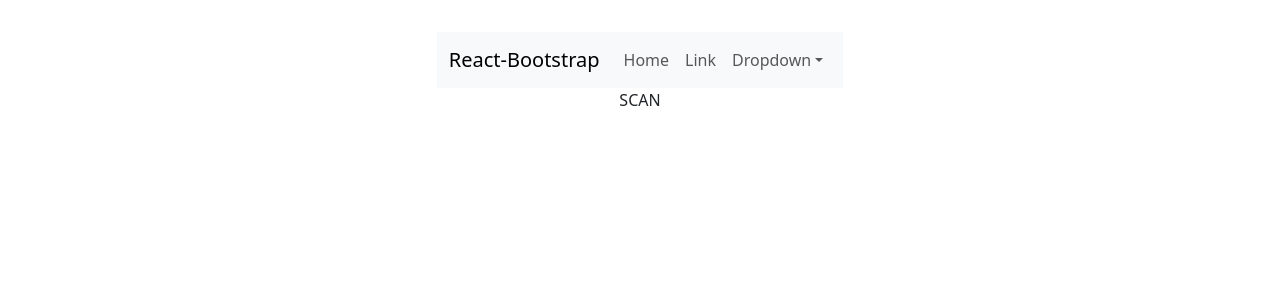
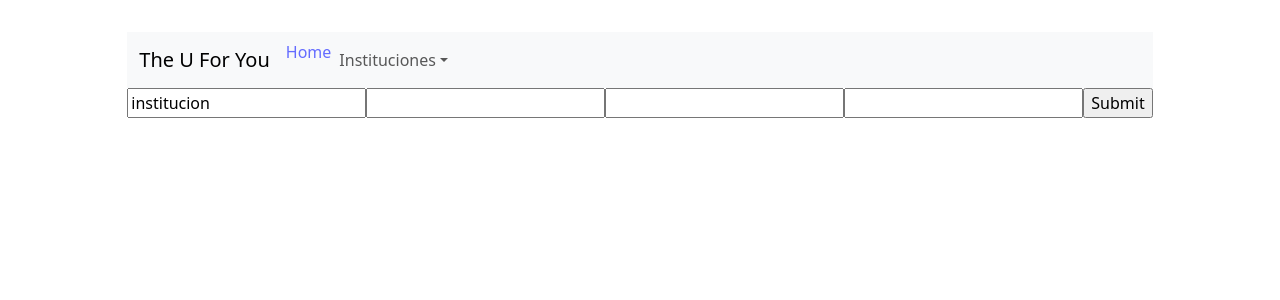
Before and after one commit to theuforyou/event-scanner, a React (Vite) app: page /Institucion/Test in a window 1280 px wide. Shown: the top 300 px of the page. Built offline with nearby package versions, Linux system fonts and the light colour scheme.

Commit message:
Se integra esqueleto de formulario

```diff
--- a/package.json
+++ b/package.json
@@ -14,6 +14,7 @@
     "react": "^18.2.0",
     "react-bootstrap": "^2.10.1",
     "react-dom": "^18.2.0",
+    "react-hook-form": "^7.51.0",
     "react-router-dom": "^6.22.2"
   },
   "devDependencies": {
--- a/src/components/NavMenu/index.tsx
+++ b/src/components/NavMenu/index.tsx
@@ -2,34 +2,27 @@ import Container from 'react-bootstrap/Container';
 import Nav from 'react-bootstrap/Nav';
 import Navbar from 'react-bootstrap/Navbar';
 import NavDropdown from 'react-bootstrap/NavDropdown';
+import { NavLink } from 'react-router-dom'; // Only import NavLink here
 
-const NavMenu=() => {
-
+const NavMenu = () => {
   return (
     <Navbar expand="lg" className="bg-body-tertiary">
       <Container>
-          <Navbar.Brand href="#home">React-Bootstrap</Navbar.Brand>
+        <Navbar.Brand href="/">The U For You</Navbar.Brand>
         <Navbar.Toggle aria-controls="basic-navbar-nav" />
         <Navbar.Collapse id="basic-navbar-nav">
           <Nav className="me-auto">
-              <Nav.Link href="#home">Home</Nav.Link>
-              <Nav.Link href="#link">Link</Nav.Link>
-              <NavDropdown title="Dropdown" id="basic-nav-dropdown">
-                <NavDropdown.Item href="#action/3.1">Action</NavDropdown.Item>
-                <NavDropdown.Item href="#action/3.2">
-                  Another action
-                </NavDropdown.Item>
-                <NavDropdown.Item href="#action/3.3">Something</NavDropdown.Item>
-                <NavDropdown.Divider />
-                <NavDropdown.Item href="#action/3.4">
-                  Separated link
-                </NavDropdown.Item>
+            <NavLink to="/">Home</NavLink>
+            <NavDropdown title="Instituciones" id="basic-nav-dropdown">
+              <NavDropdown.Item href="/institucion/1">Institucion 1</NavDropdown.Item>
+              <NavDropdown.Item href="/institucion/2">Institucion 2</NavDropdown.Item>
+              <NavDropdown.Item href="/institucion/3">Institucion 3</NavDropdown.Item>
             </NavDropdown>
           </Nav>
         </Navbar.Collapse>
       </Container>
     </Navbar>
-
   );
 };
+
 export default NavMenu;
--- a/src/components/NavMenu/navbar.module.css
+++ /dev/null
@@ -1,6 +0,0 @@
-.container{
-    display: flex;
-    flex-direction: row;
-    align-content: space-between;
-    align-content: center;
-}
--- a/src/main.tsx
+++ b/src/main.tsx
@@ -1,5 +1,8 @@
 import React from 'react'
 import ReactDOM from 'react-dom/client'
+import 'bootstrap/dist/css/bootstrap.css';
+// Put any other imports below so that CSS from your
+// components takes precedence over default styles.
 import App from './App.tsx'
 import './index.css'
 
--- a/src/pages/Institucion/index.tsx
+++ b/src/pages/Institucion/index.tsx
@@ -1,16 +1,37 @@
-import { useParams } from 'react-router-dom';
 import NavMenu from '../../components/NavMenu';
+import { useForm } from 'react-hook-form';
 
-
+interface FormData {
+  institucion: string;
+  scan: string;
+  quality: string;
+  notes: string;
+}
 
 const Institucion = () => {
+  const { register, handleSubmit, watch, formState: { errors } } = useForm<FormData>();
+  const onSubmit = (data: FormData) => console.log(data);
 
-return(
+  console.log(watch('institucion')); // watch input value by passing the name of it
+
+  return (
     <>
-    <NavMenu />
-    <div>SCAN</div>
+      <NavMenu />
+      <form onSubmit={handleSubmit(onSubmit)}>
+        <input defaultValue="institucion" {...register('institucion')} />
+        <input {...register('scan', { required: true })} />
+        {errors.scan && <span>This field is required</span>}
+
+        <input {...register('quality', { required: true })} />
+        {errors.quality && <span>This field is required</span>}
+
+        <input {...register('notes', { required: true })} />
+        {errors.notes && <span>This field is required</span>}
+
+        <input type="submit" />
+      </form>
     </>
-);
+  );
 };
 
 export default Institucion;
```
Also changed, not shown: src/components/Navbar/index.tsx (deleted, +0 -29 lines), 1 other file (tests, documents, lock files or other folders). Lines whose indentation alone changed are shown as unchanged.
